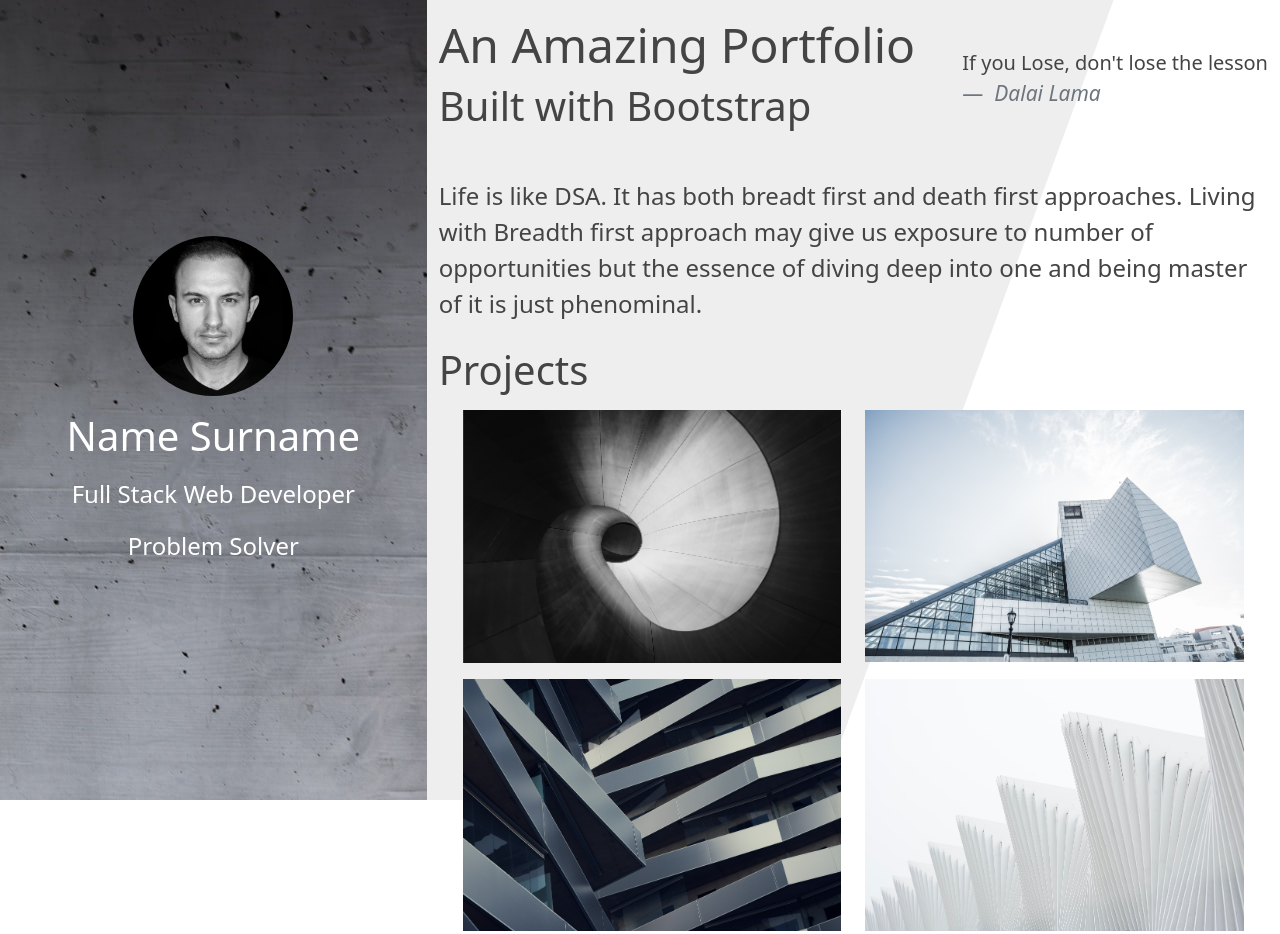
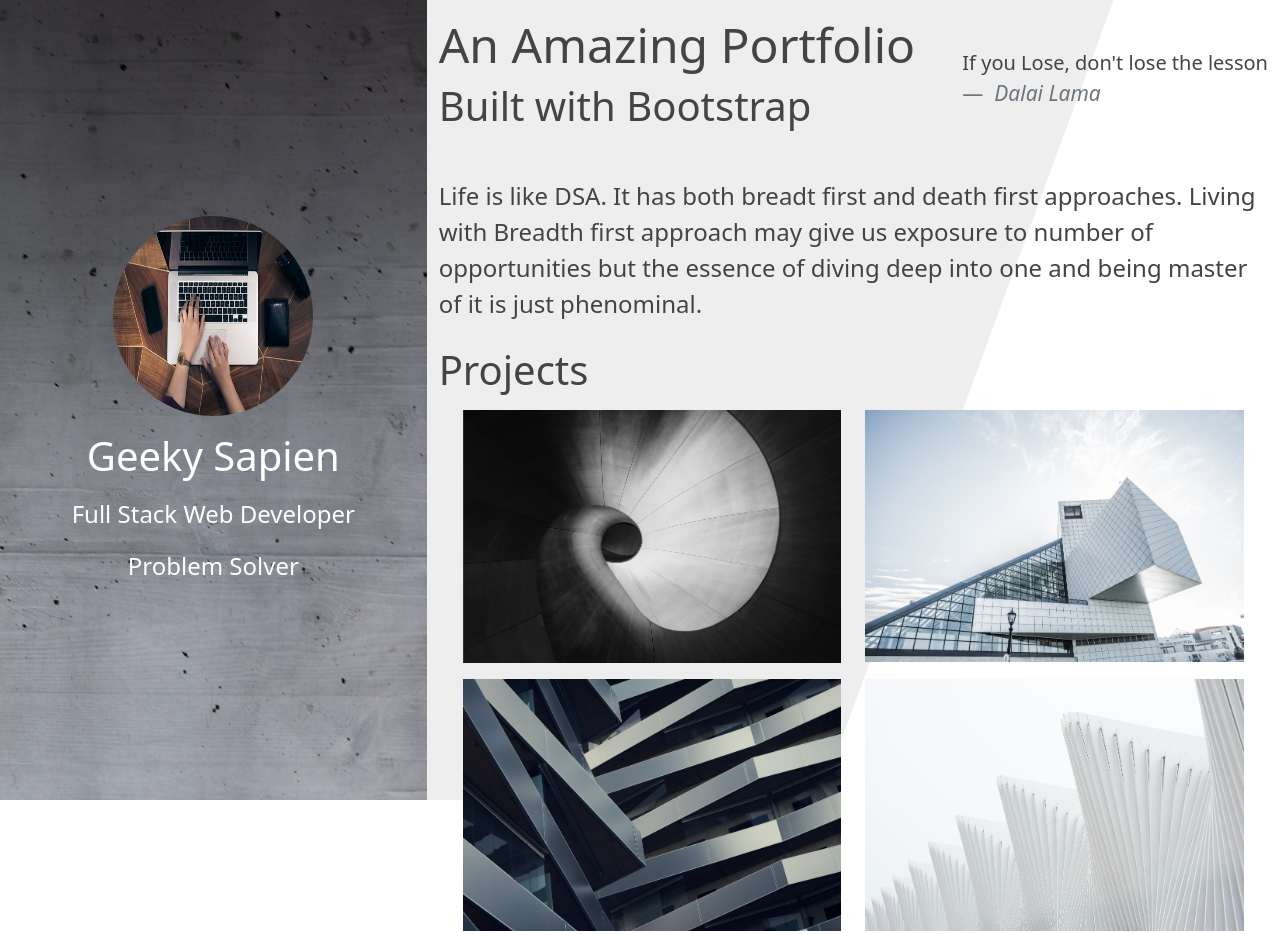
Before and after one commit to geekySapien/Bootstrap-5, a plain HTML site: page index.html in a window 1280 px wide. Shown: the top 934 px of the page. Drawn offline with nearby package versions, Linux system fonts and the light colour scheme.

```diff
--- a/index.html
+++ b/index.html
@@ -34,8 +34,8 @@
         <div class="container-fluid full-height">
             <div class="row text-center align-items-center full-height">
                 <div class="col">
-                    <img src="img/avatar.jpg" alt="avatar" class="avatar">
-                    <p class="display-6">Name Surname</p>
+                    <img src="img/myimg2.jfif" alt="avatar" class="avatar">
+                    <p class="display-6">Geeky Sapien</p>
                     <p>Full Stack Web Developer</p>
                     <p>Problem Solver</p>
                 </div>
--- a/style.css
+++ b/style.css
@@ -21,8 +21,8 @@
     color:#fff;
 }
 .avatar{
-    width: 160px;
-    height:160px;
+    width: 200px;
+    height:200px;
     border-radius: 50%;
     margin:16px;
 }
```
Also changed, not shown: img/myimg.jpeg (added), img/myimg2.jfif (added).
